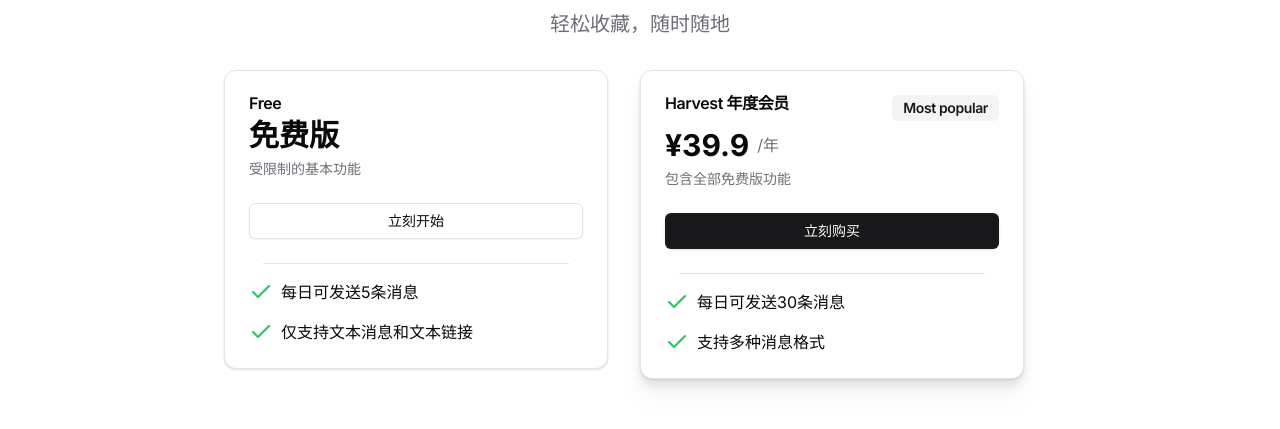
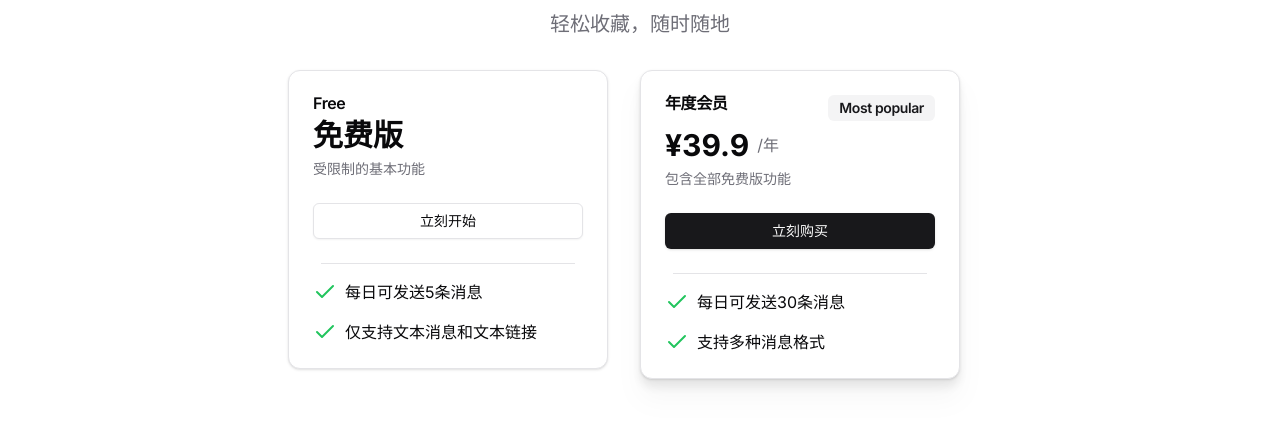
Before and after one commit to ShiningAI/harvest-webapp, a Next.js app: page /en/pricing in a window 1280 px wide. Shown: the part 223-652 px from the top of the page. Built offline with nearby package versions, Linux system fonts and the light colour scheme; no server answers.

Commit message:
feat: 在 BuyButton 组件中添加支付取消处理；更新定价页面标题和布局样式

```diff
--- a/app/[locale]/(root)/pricing/BuyButton.tsx
+++ b/app/[locale]/(root)/pricing/BuyButton.tsx
@@ -135,6 +135,10 @@ export const BuyButton = ({
             fail: function (res) {
               reject(res);
             },
+            cancel: function () {
+              const error = new Error("取消支付");
+              reject(error);
+            },
           });
         });
       });
--- a/app/[locale]/(root)/pricing/page.tsx
+++ b/app/[locale]/(root)/pricing/page.tsx
@@ -37,7 +37,7 @@ const pricingList: PricingProps[] = [
     benefitList: ["每日可发送5条消息", "仅支持文本消息和文本链接"],
   },
   {
-    title: "Harvest 年度会员",
+    title: "年度会员",
     popular: 1,
     nowPrice: 39.9,
     description: "包含全部免费版功能",
@@ -59,7 +59,7 @@ export default function Home() {
           <Card
             key={pricing.title}
             className={cn(
-              "max-w-sm flex-1",
+              "w-full max-w-xs flex-1",
               pricing.popular === PopularPlanType.YES
                 ? "drop-shadow-xl shadow-black/10 dark:shadow-white/10"
                 : ""
```
